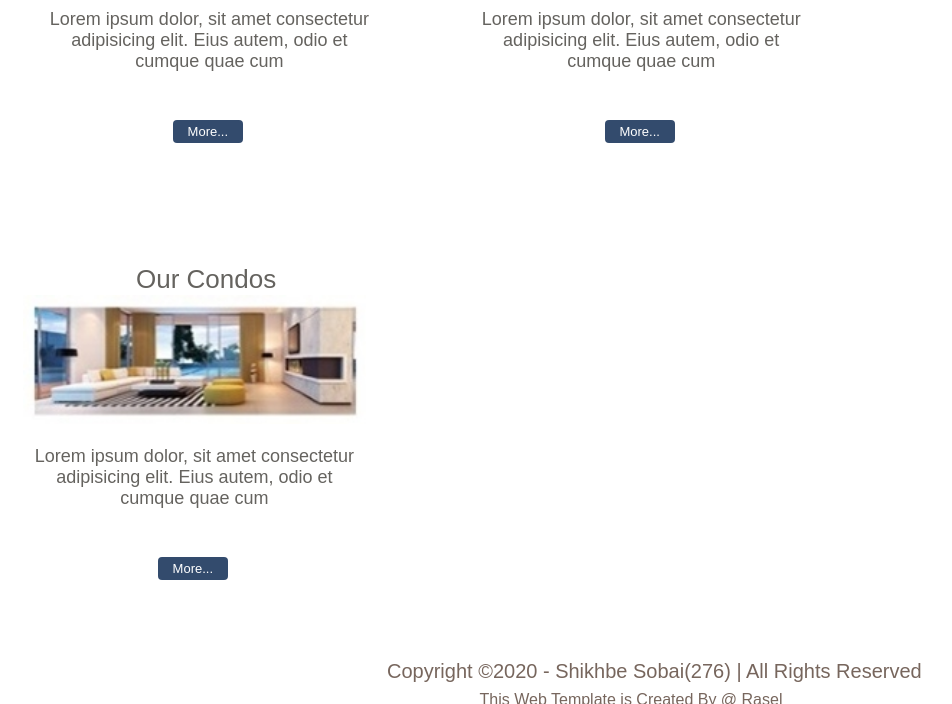
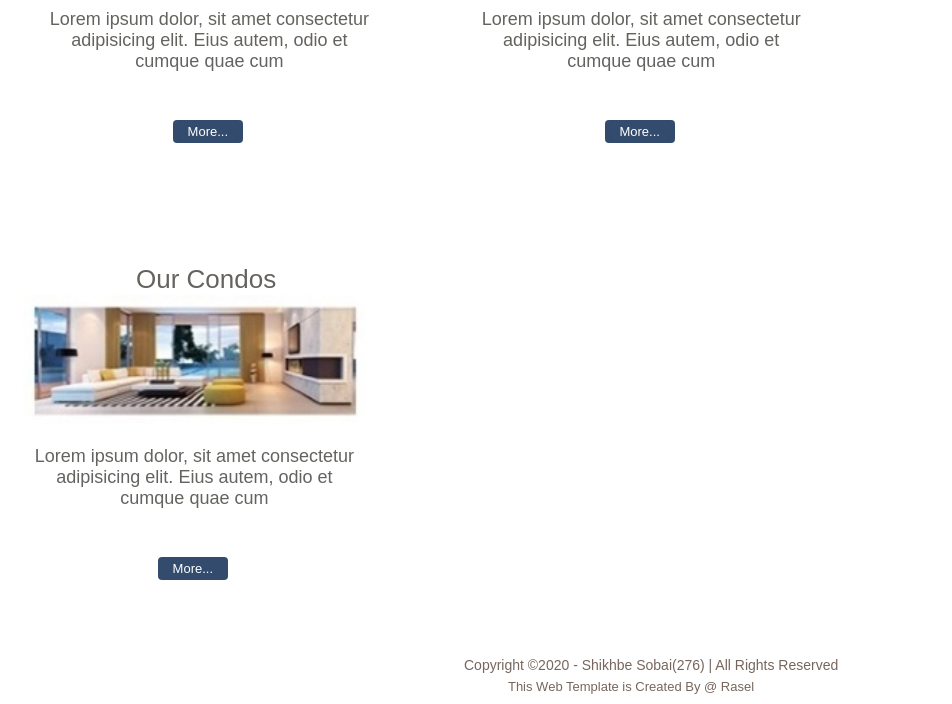
Before and after one commit to MdRasel0/dream_home, a plain HTML site: page index.html in a window 1280 px wide. Shown: the part 976-1680 px from the top of the page, without its empty margins (9-961 px from the left). Drawn offline with Linux system fonts and the light colour scheme.

Commit message:
Update style.css

```diff
--- a/css/style.css
+++ b/css/style.css
@@ -225,17 +225,17 @@ header{
 	padding: 16px 55px 0 73px;
 }
 .f_text h5{
-	font-family: sans-serif;
-    font-size: 20px;
+    font-family: sans-serif;
+    font-size: 14px;
     font-weight: 400;
     color: #77665d;
     margin: 0;
     line-height: 2;
-    margin-left: 76px;
+    margin-left: 153px;
 }
 .f_text p{
 	font-family: sans-serif;
-    font-size: 16px;
+    font-size: 13px;
     font-weight: 400;
     color: #77665d;
     text-align: center;
```
